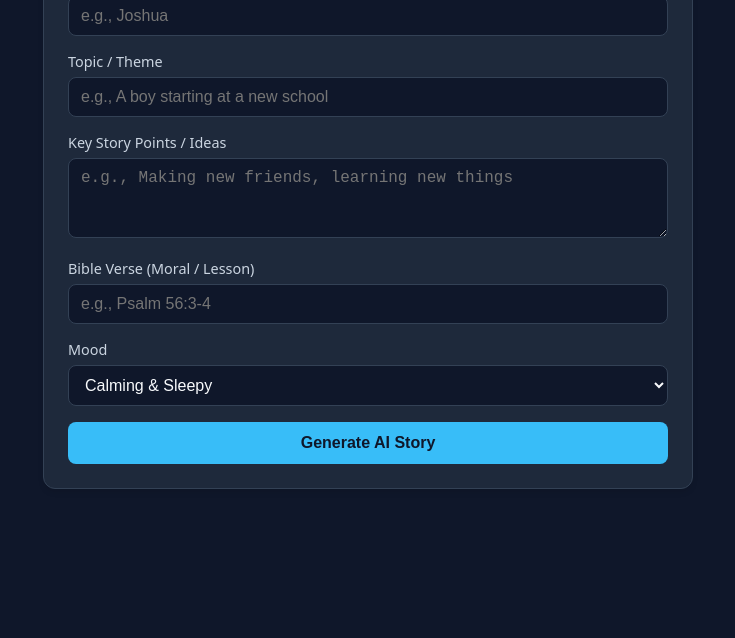
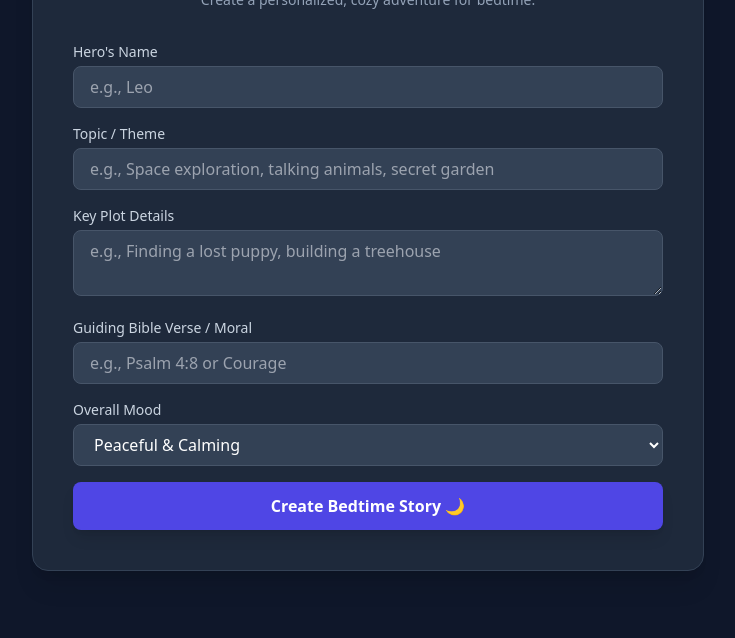
Before and after one commit to kaboatman85/bedtime-story-generator, a plain HTML site: page index.html in a window 1280 px wide. Shown: the part 162-800 px from the top of the page, without its empty margins (272-1007 px from the left). Drawn offline with nearby package versions, Linux system fonts and the light colour scheme.

Commit message:
Update index.html

```diff
--- a/index.html
+++ b/index.html
@@ -1,172 +1,127 @@
 <!DOCTYPE html>
 <html lang="en">
 <head>
-    <meta charset="UTF-8">
-    <meta name="viewport" content="width=device-width, initial-scale=1.0">
-    <title>AI Bedtime Story Generator</title>
+  <meta charset="UTF-8" />
+  <meta name="viewport" content="width=device-width, initial-scale=1.0" />
+  <title>Bedtime Story Generator</title>
+  <script src="https://cdn.tailwindcss.com"></script>
   <style>
-        :root {
-            --bg-color: #0f172a;
-            --card-bg: #1e293b;
-            --text-color: #f8fafc;
-            --accent-color: #38bdf8;
-            --accent-hover: #0ea5e9;
-            --border-color: #334155;
+    .loader {
+      border-top-color: #3b82f6;
+      animation: spinner 1.5s linear infinite;
     }
-
-        body {
-            font-family: system-ui, -apple-system, sans-serif;
-            background-color: var(--bg-color);
-            color: var(--text-color);
-            margin: 0;
-            padding: 20px;
-            display: flex;
-            justify-content: center;
-        }
-
-        .container {
-            width: 100%;
-            max-width: 650px;
-        }
-
-        h1 {
-            text-align: center;
-            color: var(--accent-color);
-            margin-bottom: 24px;
-        }
-
-        .card {
-            background-color: var(--card-bg);
-            border: 1px solid var(--border-color);
-            border-radius: 12px;
-            padding: 24px;
-            box-shadow: 0 4px 6px -1px rgb(0 0 0 / 0.1);
-            margin-bottom: 20px;
-        }
-
-        .form-group {
-            margin-bottom: 16px;
-        }
-
-        label {
-            display: block;
-            margin-bottom: 6px;
-            font-size: 0.9rem;
-            color: #cbd5e1;
-        }
-
-        input[type="text"], textarea, select {
-            width: 100%;
-            padding: 10px 12px;
-            background-color: #0f172a;
-            border: 1px solid var(--border-color);
-            border-radius: 8px;
-            color: var(--text-color);
-            font-size: 1rem;
-            box-sizing: border-box;
-        }
-
-        input:focus, textarea:focus, select:focus {
-            outline: none;
-            border-color: var(--accent-color);
-        }
-
-        textarea {
-            resize: vertical;
-            height: 80px;
-        }
-
-        button {
-            width: 100%;
-            background-color: var(--accent-color);
-            color: #0f172a;
-            border: none;
-            border-radius: 8px;
-            padding: 12px;
-            font-size: 1rem;
-            font-weight: bold;
-            cursor: pointer;
-            transition: background-color 0.2s;
-        }
-
-        button:hover {
-            background-color: var(--accent-hover);
-        }
-
-        button:disabled {
-            background-color: #475569;
-            cursor: not-allowed;
-        }
-
-        .story-output {
-            line-height: 1.8;
-            font-size: 1.1rem;
-            white-space: pre-wrap;
-        }
-
-        .hidden {
-            display: none;
-        }
-
-        .loader {
-            text-align: center;
-            color: var(--accent-color);
-            font-style: italic;
-            margin: 20px 0;
+    @keyframes spinner {
+      0% { transform: rotate(0deg); }
+      100% { transform: rotate(360deg); }
     }
   </style>
 </head>
-<body>
+<body class="bg-slate-900 text-slate-100 min-h-screen py-10 px-4 flex justify-center items-center">
 
-    <div class="container">
-        <h1>🌙 AI Bedtime Story Generator</h1>
+  <div class="max-w-2xl w-full bg-slate-800 rounded-2xl shadow-xl p-6 sm:p-10 border border-slate-700">
+    <!-- Header -->
+    <header class="text-center mb-8">
+      <h1 class="text-3xl font-bold text-indigo-400 mb-2">✨ Bedtime Story Generator</h1>
+      <p class="text-slate-400 text-sm">Create a personalized, cozy adventure for bedtime.</p>
+    </header>
 
-        <div class="card">
-            <div class="form-group">
-                <label for="heroName">Hero Name</label>
-                <input type="text" id="heroName" placeholder="e.g., Joshua">
+    <!-- Story Generator Form -->
+    <form id="storyForm" onsubmit="event.preventDefault(); window.generateAIStory();" class="space-y-4">
+      <div>
+        <label class="block text-sm font-medium text-slate-300 mb-1" for="heroName">Hero's Name</label>
+        <input
+          type="text"
+          id="heroName"
+          placeholder="e.g., Leo"
+          class="w-full bg-slate-700 border border-slate-600 rounded-lg px-4 py-2 text-white focus:outline-none focus:ring-2 focus:ring-indigo-500"
+        />
       </div>
 
-            <div class="form-group">
-                <label for="theme">Topic / Theme</label>
-                <input type="text" id="theme" placeholder="e.g., A boy starting at a new school">
+      <div>
+        <label class="block text-sm font-medium text-slate-300 mb-1" for="theme">Topic / Theme</label>
+        <input
+          type="text"
+          id="theme"
+          placeholder="e.g., Space exploration, talking animals, secret garden"
+          class="w-full bg-slate-700 border border-slate-600 rounded-lg px-4 py-2 text-white focus:outline-none focus:ring-2 focus:ring-indigo-500"
+        />
       </div>
 
-            <div class="form-group">
-                <label for="keyPoints">Key Story Points / Ideas</label>
-                <textarea id="keyPoints" placeholder="e.g., Making new friends, learning new things"></textarea>
+      <div>
+        <label class="block text-sm font-medium text-slate-300 mb-1" for="keyPoints">Key Plot Details</label>
+        <textarea
+          id="keyPoints"
+          rows="2"
+          placeholder="e.g., Finding a lost puppy, building a treehouse"
+          class="w-full bg-slate-700 border border-slate-600 rounded-lg px-4 py-2 text-white focus:outline-none focus:ring-2 focus:ring-indigo-500"
+        ></textarea>
       </div>
 
-            <div class="form-group">
-                <label for="bibleVerse">Bible Verse (Moral / Lesson)</label>
-                <input type="text" id="bibleVerse" placeholder="e.g., Psalm 56:3-4">
+      <div>
+        <label class="block text-sm font-medium text-slate-300 mb-1" for="bibleVerse">Guiding Bible Verse / Moral</label>
+        <input
+          type="text"
+          id="bibleVerse"
+          placeholder="e.g., Psalm 4:8 or Courage"
+          class="w-full bg-slate-700 border border-slate-600 rounded-lg px-4 py-2 text-white focus:outline-none focus:ring-2 focus:ring-indigo-500"
+        />
       </div>
 
-            <div class="form-group">
-                <label for="mood">Mood</label>
-                <select id="mood">
-                    <option value="calming and sleepy">Calming & Sleepy</option>
-                    <option value="fun and adventurous">Fun & Adventurous</option>
-                    <option value="silly and playful">Silly & Playful</option>
+      <div>
+        <label class="block text-sm font-medium text-slate-300 mb-1" for="mood">Overall Mood</label>
+        <select
+          id="mood"
+          class="w-full bg-slate-700 border border-slate-600 rounded-lg px-4 py-2 text-white focus:outline-none focus:ring-2 focus:ring-indigo-500"
+        >
+          <option value="Peaceful and Calming">Peaceful & Calming</option>
+          <option value="Whimsical and Cozy">Whimsical & Cozy</option>
+          <option value="Gentle Adventure">Gentle Adventure</option>
         </select>
       </div>
 
-            <button id="generateBtn" onclick="generateAIStory()">Generate AI Story</button>
+      <button
+        type="submit"
+        id="generateBtn"
+        class="w-full bg-indigo-600 hover:bg-indigo-500 text-white font-semibold py-3 px-6 rounded-lg shadow-lg transition duration-200 mt-6"
+      >
+        Create Bedtime Story 🌙
+      </button>
+    </form>
+
+    <!-- Loading State -->
+    <div id="loading" class="hidden text-center py-8">
+      <div class="loader ease-linear rounded-full border-4 border-t-4 border-gray-600 h-10 w-10 mx-auto mb-4"></div>
+      <p class="text-slate-400 text-sm">Tucking the stars in and dreaming up a story...</p>
     </div>
 
-        <div id="loading" class="loader hidden">✨ Crafting a magical story...</div>
-
-        <div id="storyCard" class="card hidden">
-            <h3 style="margin-top: 0; color: var(--accent-color);">📖 Bedtime Adventure</h3>
-            <div id="storyText" class="story-output"></div>
+    <!-- Output Story Card -->
+    <div id="storyCard" class="hidden mt-8 pt-6 border-t border-slate-700">
+      <h2 class="text-xl font-bold text-indigo-300 mb-4">📖 Tonight's Story</h2>
+      <div id="storyText" class="text-slate-200 leading-relaxed whitespace-pre-wrap space-y-4"></div>
     </div>
   </div>
 
-    <script>
-        // Your new key from the screenshot:
-        const GEMINI_API_KEY = "AQ.Ab8RN6JAuoY_eYk6ci8rgqi6uvObZSZAjPJi2z4D-uBNwSLbA";
+  <!-- Import Map for Google Gen AI SDK -->
+  <script type="importmap">
+    {
+      "imports": {
+        "@google/genai": "https://esm.run/@google/genai"
+      }
+    }
+  </script>
 
-        async function generateAIStory() {
+  <!-- Main Application Logic -->
+  <script type="module">
+    import { GoogleGenAI } from "@google/genai";
+
+    // Insert your AQ... API key here
+    const GEMINI_API_KEY = "AQ.Ab8RN6JAuoY_eYk6ci8rgqi6uvObZSZJAjPJi2z4D-uBNwSLbA";
+
+    // Initialize the client
+    const ai = new GoogleGenAI({ apiKey: GEMINI_API_KEY });
+
+    // Expose generator function globally to be triggered by form submit
+    window.generateAIStory = async function() {
       const name = document.getElementById('heroName').value.trim() || "Brave Explorer";
       const theme = document.getElementById('theme').value.trim() || "an exciting adventure";
       const points = document.getElementById('keyPoints').value.trim() || "discovering something wonderful";
@@ -179,6 +134,7 @@
       const storyText = document.getElementById('storyText');
 
       btn.disabled = true;
+      btn.classList.add('opacity-50', 'cursor-not-allowed');
       loader.classList.remove('hidden');
       storyCard.classList.add('hidden');
 
@@ -196,37 +152,23 @@ Instructions:
 3. Conclude the story smoothly, transitioning into a peaceful, sleepy wind-down for bedtime so the child is ready to sleep.`;
 
       try {
-                // v1 endpoint supporting Auth key headers
-                const response = await fetch(`https://generativelanguage.googleapis.com/v1/models/gemini-1.5-flash:generateContent`, {
-                    method: 'POST',
-                    headers: {
-                        'Content-Type': 'application/json',
-                        'x-goog-api-key': GEMINI_API_KEY
-                    },
-                    body: JSON.stringify({
-                        contents: [{ parts: [{ text: prompt }] }]
-                    })
+        const response = await ai.models.generateContent({
+          model: 'gemini-1.5-flash',
+          contents: prompt,
         });
 
-                const data = await response.json();
-
-                if (data.error) {
-                    throw new Error(data.error.message);
-                }
-
-                const generatedText = data.candidates[0].content.parts[0].text;
-
-                storyText.innerText = generatedText;
+        storyText.innerText = response.text;
         storyCard.classList.remove('hidden');
         storyCard.scrollIntoView({ behavior: 'smooth' });
-
       } catch (err) {
+        console.error(err);
         alert("Error generating story: " + err.message);
       } finally {
         btn.disabled = false;
+        btn.classList.remove('opacity-50', 'cursor-not-allowed');
         loader.classList.add('hidden');
       }
-        }
+    };
   </script>
 </body>
 </html>
```
Lines whose indentation alone changed are shown as unchanged.
